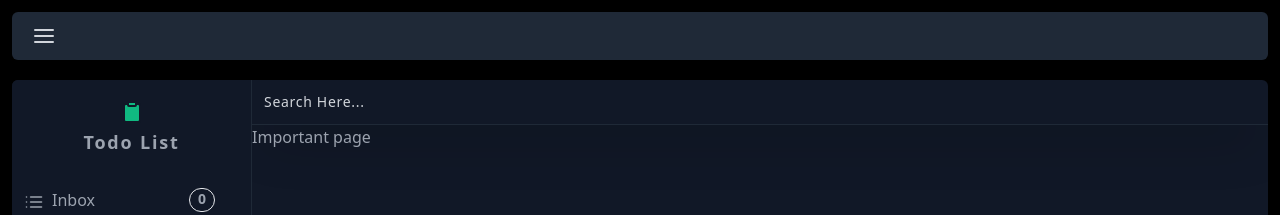
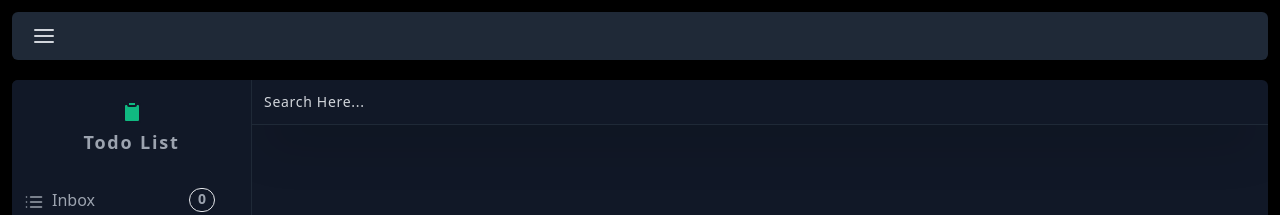
Before and after one commit to Himanshubansal155/ReactTodoList, a React (Create React App) app: page /important in a window 1280 px wide. Shown: the top 215 px of the page. Built offline with nearby package versions, Linux system fonts and the light colour scheme.

Commit message:
Created Important page and add all its implementations

```diff
--- a/src/pages/Important.page.tsx
+++ b/src/pages/Important.page.tsx
@@ -1,11 +1,28 @@
-import {FC, memo} from "react";
+import {FC, memo, useEffect} from "react";
+import { useDispatch } from "react-redux";
+import { LS_INBOX } from "../actions/action.constants";
+import { todoFetchAction } from "../actions/todoList.actions";
+import TodoComponent from "../components/Todo.component";
+import { todoListImportantSelector, todoListDataSelector } from "../selectors/todoList.selectors";
+import { useAppSelector } from "../store";
 
 interface Props {}
 
 const Important: FC<Props> = () => {
+  const done = useAppSelector(todoListImportantSelector);
+  const data1 = useAppSelector(todoListDataSelector);
+  useEffect(() => {
+    const data = localStorage.getItem(LS_INBOX);
+    data && dispatch(todoFetchAction(JSON.parse(data)));
+  }, []); //eslint-disable-line
+  const dispatch = useDispatch();
+
   return (
     <div>
-        Important page
+      {done &&
+        done.map((element) => (
+          <TodoComponent data={data1[element]} id={element} key={element} />
+        ))}
     </div>
   );
 };
```
